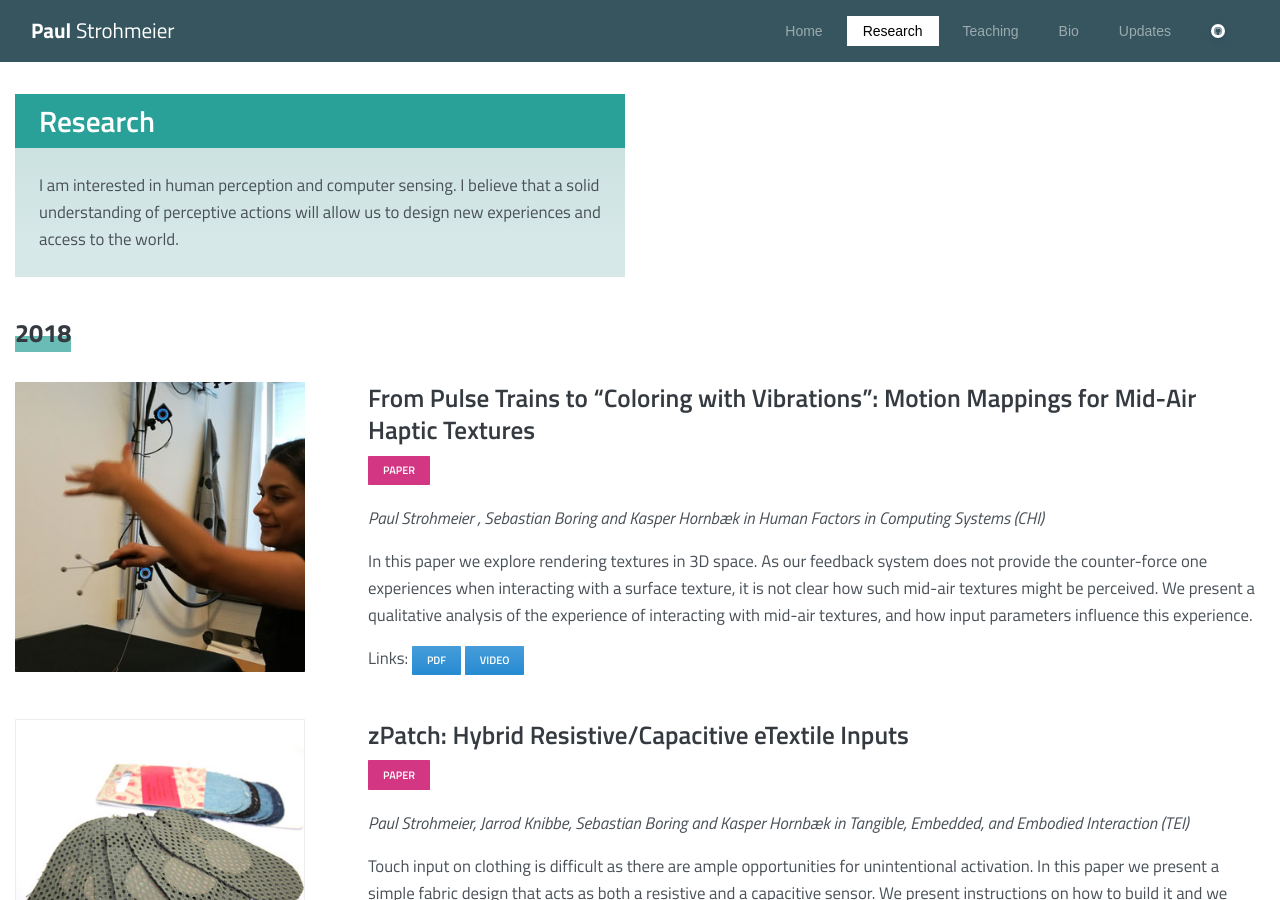
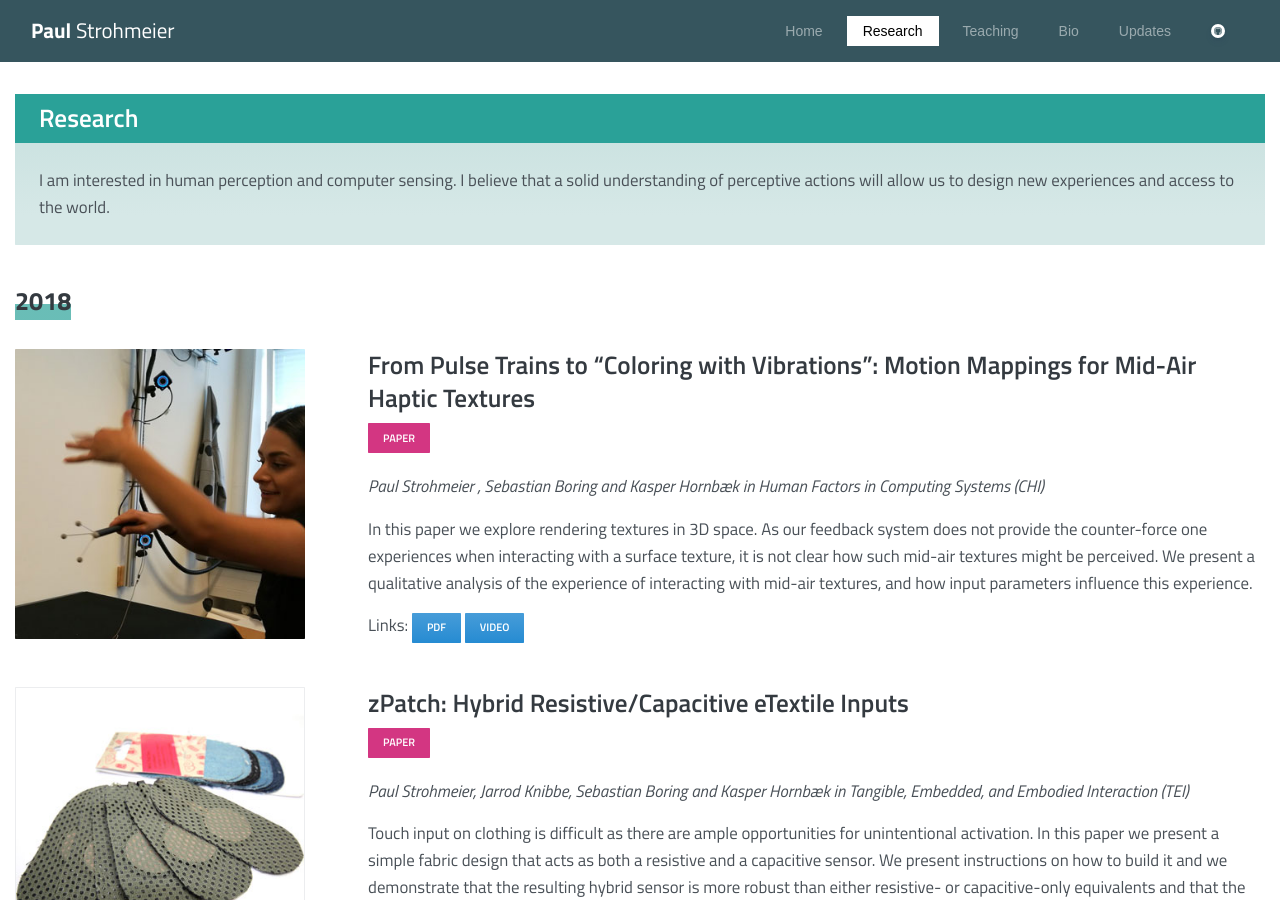
Before and after one commit to fkeel/fkeel.gitub.io, a Jekyll site: the page built from research.html, in a window 1280 px wide and 900 px high. Built offline with Jekyll 4.4.1, drawn with Linux system fonts in a browser that asks for light colours.

Commit message:
Box modifications

```diff
--- a/research.html
+++ b/research.html
@@ -5,10 +5,10 @@ active_menu_title: "Research"
 ---
 
 <div class="row">
-  <div class="col-xl-6 col-md-12">
+  <div class="col-xl-12 col-md-12">
     {% assign card = site.data.homepage.cards.one %}
     <div class="card card-pricing border-0 bg-cyan-ll py-0">
-      <h3 class="mb-0 pl-4 mt-0 k-subheader bg-cyan text-white py-2 mx-0">Research</h3>
+      <h4 class="mb-0 pl-4 mt-0 k-subheader bg-cyan text-white py-2 mx-0">Research</h4>
       <div class="card-body py-4">
           <p class="card-text text">{{ card.description }}</p>
           <!-- <a href="{{ card.url }}" class="btn btn-cyan-tl mt-2 py-1">{{ card.url_text }}</a> -->
--- a/teaching.html
+++ b/teaching.html
@@ -6,10 +6,10 @@ active_menu_title: "Teaching"
 
 
 <div class="row">
-  <div class="col-xl-6 col-md-12">
+  <div class="col-xl-12 col-md-12">
     {% assign card = site.data.homepage.cards.three %}
     <div class="card card-pricing border-0 bg-gray-ll py-0">
-      <h3 class="mb-0 pl-4 mt-0 k-subheader bg-gray text-white py-2 mx-0">Teaching</h3>
+      <h4 class="mb-0 pl-4 mt-0 k-subheader bg-gray text-white py-2 mx-0">Teaching</h4>
       <div class="card-body py-4">
           <p class="card-text text">{{ card.description }}</p>
           <!-- <a href="{{ card.url }}" class="btn btn-cyan-tl mt-2 py-1">{{ card.url_text }}</a> -->
```
